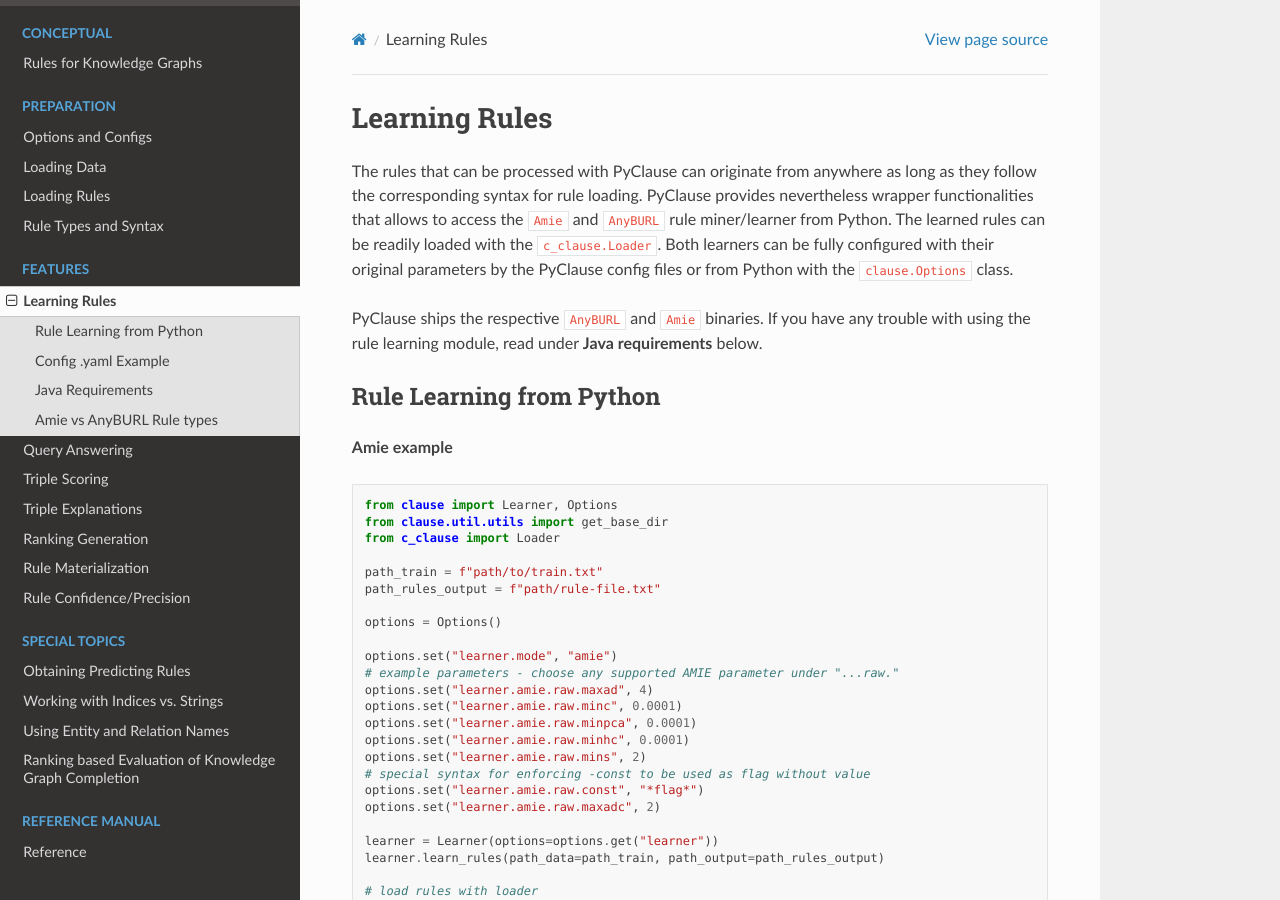
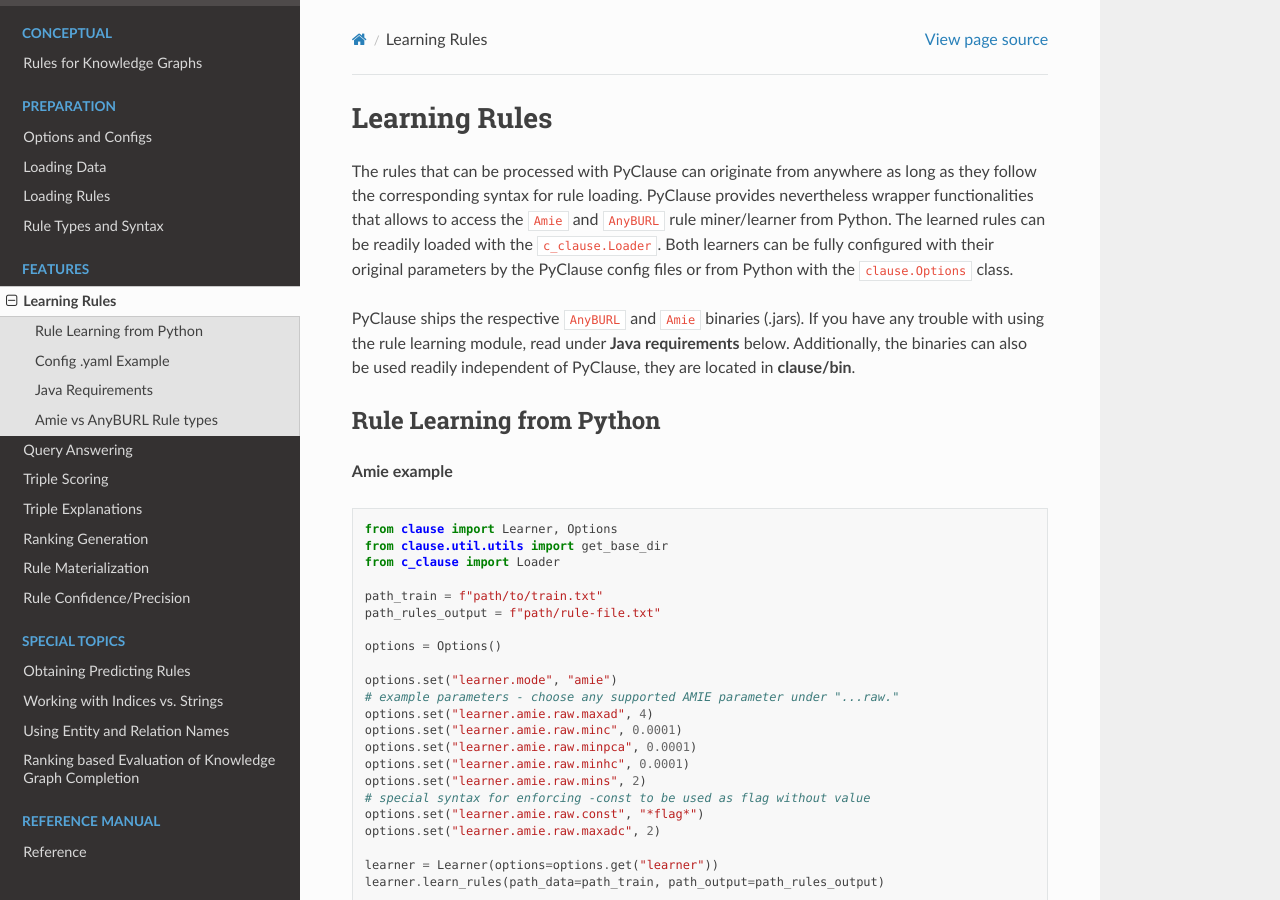
Before and after one commit to symbolic-kg/PyClause, a Sphinx documentation site: the page built from docs/feature/learning.rst, in a window 1280 px wide and 900 px high. Built offline with Sphinx 7.4.7 and the Read the Docs theme 2.0.0, drawn with Linux system fonts in a browser that asks for light colours.

Commit message:
Update docs

```diff
--- a/docs/feature/learning.rst
+++ b/docs/feature/learning.rst
@@ -6,7 +6,8 @@
 The learned rules can be readily loaded with the ``c_clause.Loader``. Both learners can be fully configured with their original parameters by the PyClause config files or from Python with the ``clause.Options`` class.
 
 
-PyClause ships the respective ``AnyBURL`` and ``Amie`` binaries. If you have any trouble with using the rule learning module, read under **Java requirements** below.
+PyClause ships the respective ``AnyBURL`` and ``Amie`` binaries (.jars). If you have any trouble with using the rule learning module, read under **Java requirements** below. Additionally, the
+binaries can also be used readily independent of PyClause, they are located in **clause/bin**.
 
 
 Rule Learning from Python
```
